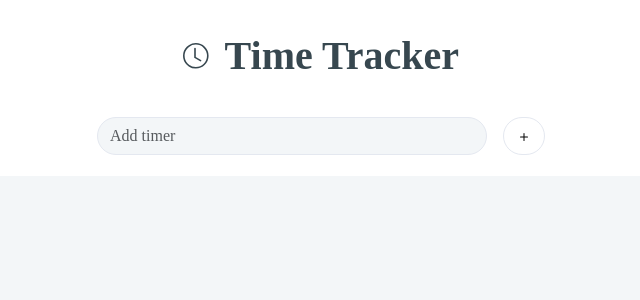
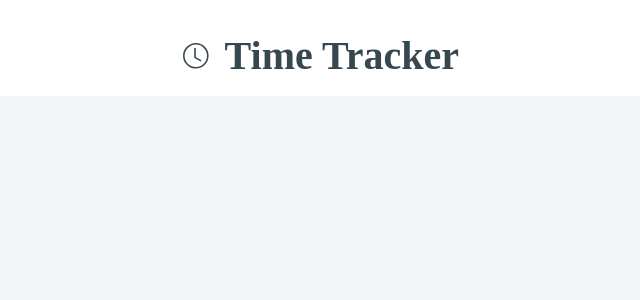
Before and after one commit to BSkura98/TimeTracker, a React (Create React App) app: page /detailedTimer in a window 1280 px wide. Shown: the top 300 px of the page, without its empty margins (319-959 px from the left). Built offline with nearby package versions, Linux system fonts and the light colour scheme.

Commit message:
Add react router

```diff
--- a/package.json
+++ b/package.json
@@ -13,6 +13,7 @@
     "react-bootstrap": "^2.8.0",
     "react-dom": "^17.0.2",
     "react-redux": "^8.1.1",
+    "react-router-dom": "^6.14.2",
     "react-scripts": "^4.0.3",
     "redux": "^4.2.1",
     "sass": "^1.63.6",
--- a/src/App.js
+++ b/src/App.js
@@ -1,26 +1,23 @@
 import React from "react";
-import { Provider as ReduxProvider } from "react-redux";
+import { BrowserRouter, Navigate, Route, Routes } from "react-router-dom";
 
 import "./App.scss";
-import Form from "./components/Form/Form";
-import TimerList from "./components/TimerList/TimerList";
-import { ClockIcon } from "./icons";
-import { store } from "./redux/store";
+import { Timers } from "./pages/Timers";
+import { Navbar } from "./components/NavBar";
+import { DetailedTimers } from "./pages/DetailedTimers";
 
 function App() {
   return (
-    <ReduxProvider store={store}>
-      <div className="App">
-        <header>
-          <div className="logo fs-2 mb-3">
-            <ClockIcon />
-            <h1 className="title">Time Tracker</h1>
-          </div>
-        </header>
-        <Form />
-        <TimerList />
-      </div>
-    </ReduxProvider>
+    <div className="App">
+      <Navbar />
+      <BrowserRouter>
+        <Routes>
+          <Route path="/timers" element={<Timers />} />
+          <Route path="/detailedTimer" element={<DetailedTimers />} />
+          <Route path="/" element={<Navigate to="/timers" replace />} />
+        </Routes>
+      </BrowserRouter>
+    </div>
   );
 }
 
--- /dev/null
+++ b/src/components/NavBar/index.js
@@ -0,0 +1,14 @@
+import React from "react";
+
+import { ClockIcon } from "../../icons";
+
+export const Navbar = () => {
+  return (
+    <header>
+      <div className="logo fs-2 mb-3">
+        <ClockIcon />
+        <h1 className="title">Time Tracker</h1>
+      </div>
+    </header>
+  );
+};
--- a/src/index.js
+++ b/src/index.js
@@ -1,16 +1,19 @@
 import React from "react";
 import ReactDOM from "react-dom";
-
+import { Provider as ReduxProvider } from "react-redux";
 import "bootstrap/dist/css/bootstrap.min.css";
-import "./index.scss";
 
 import App from "./App";
 import reportWebVitals from "./reportWebVitals";
+import { store } from "./redux/store";
+import "./index.scss";
 
 ReactDOM.render(
-  <React.StrictMode>
-    <App />
-  </React.StrictMode>,
+  <ReduxProvider store={store}>
+    <React.StrictMode>
+      <App />
+    </React.StrictMode>
+  </ReduxProvider>,
   document.getElementById("root")
 );
 
--- /dev/null
+++ b/src/pages/DetailedTimers/index.js
@@ -0,0 +1,5 @@
+import React from "react";
+
+export const DetailedTimers = () => {
+  return <div>Detailed</div>;
+};
--- a/src/components/Form/Form.js
+++ b/src/pages/Timers/Form/Form.js
@@ -5,8 +5,8 @@ import Button from "react-bootstrap/Button";
 import Stack from "react-bootstrap/Stack";
 
 import "./style.scss";
-import { PlusIcon } from "../../icons";
-import { addTimer } from "../../redux/slices/timers";
+import { PlusIcon } from "../../../icons";
+import { addTimer } from "../../../redux/slices/timers";
 
 const Form = () => {
   const dispatch = useDispatch();
--- a/src/components/Timer/Timer.js
+++ b/src/pages/Timers/Timer/Timer.js
@@ -9,7 +9,7 @@ import {
   removeTimer,
   setCurrentTimer,
   editTimerName,
-} from "../../redux/slices/timers";
+} from "../../../redux/slices/timers";
 
 const Timer = ({ timer }) => {
   const dispatch = useDispatch();
--- a/src/components/Timer/style.scss
+++ b/src/pages/Timers/Timer/style.scss
@@ -1,4 +1,4 @@
-@import "../../styles/colors";
+@import "../../../styles/colors";
 
 .timer {
   margin: 0.5rem;
--- a/src/components/TimerList/TimerList.js
+++ b/src/pages/Timers/TimerList/TimerList.js
@@ -6,8 +6,8 @@ import Row from "react-bootstrap/Row";
 
 import Timer from "../Timer/Timer";
 import "./style.scss";
-import { getTimers } from "../../redux/slices/timers";
-import { incrementTimer } from "../../redux/slices/timers";
+import { getTimers } from "../../../redux/slices/timers";
+import { incrementTimer } from "../../../redux/slices/timers";
 
 const TimerList = () => {
   const state = useSelector((state) => state.timers);
--- /dev/null
+++ b/src/pages/Timers/index.js
@@ -0,0 +1,13 @@
+import React from "react";
+
+import Form from "./Form/Form";
+import TimerList from "./TimerList/TimerList";
+
+export const Timers = () => {
+  return (
+    <>
+      <Form />
+      <TimerList />
+    </>
+  );
+};
```
Also changed, not shown: src/pages/Timers/Form/style.scss (renamed from src/components/Form/style.scss), src/pages/Timers/TimerList/style.scss (renamed from src/components/TimerList/style.scss), 1 other file (tests, documents, lock files or other folders).
